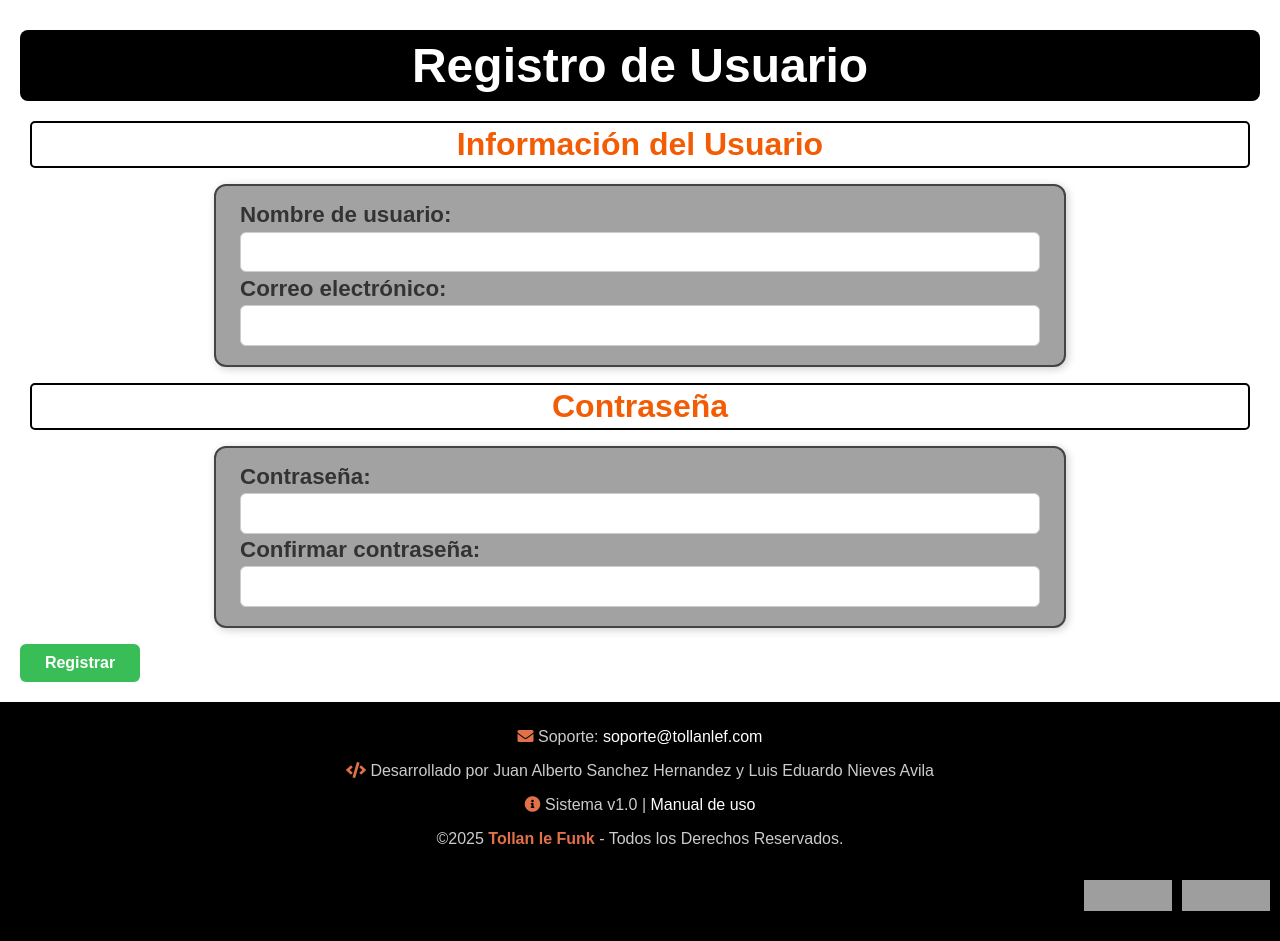
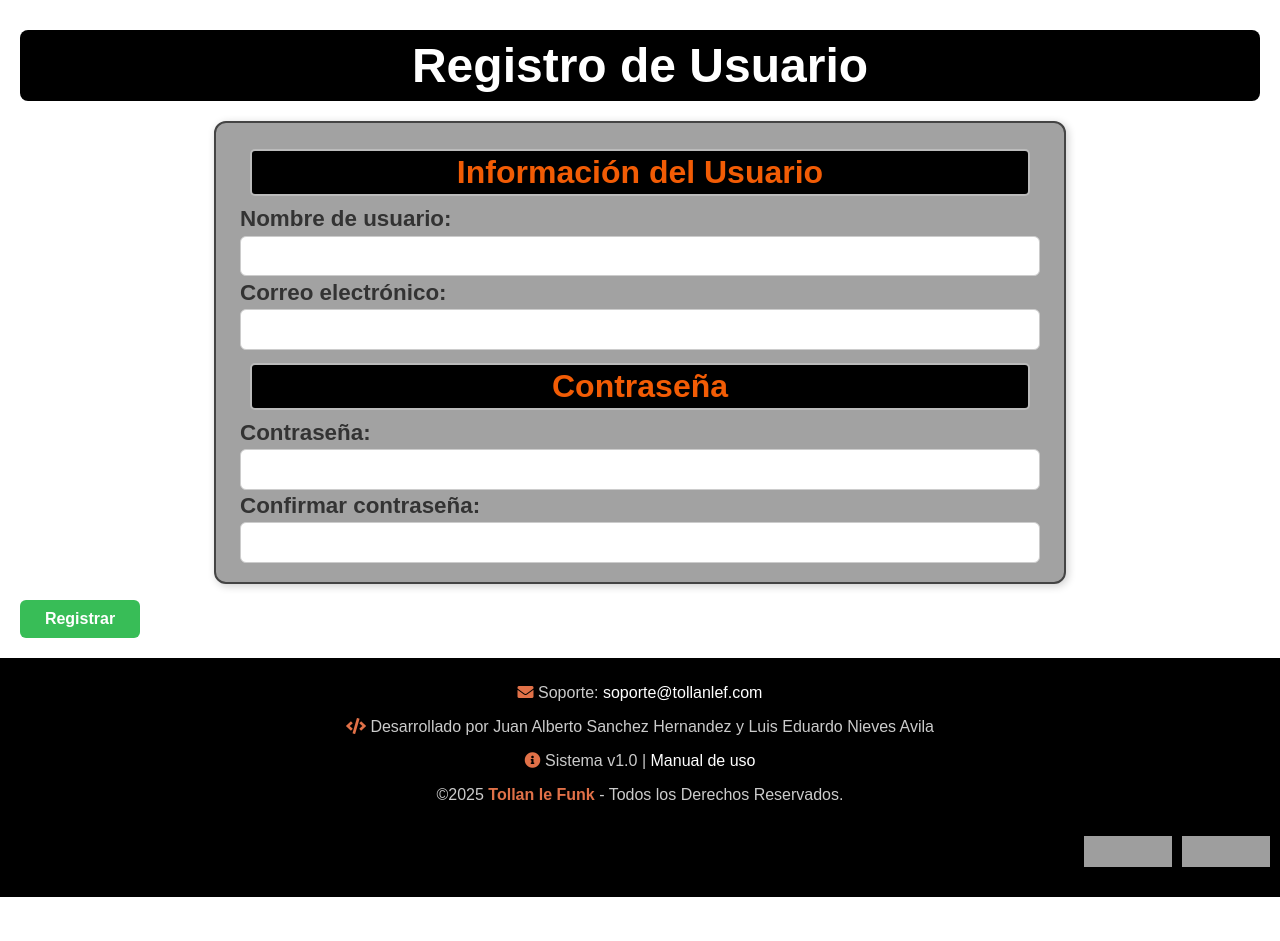
Before and after one commit to LenonWolf/Proyecto_Tollan_Le_Funk, a PHP site: page /src/registro.php in a window 1280 px wide. Shown: the part 97-1038 px from the top of the page. After the commit the page ends 994 px from the top, so only its background shows below. Run offline with PHP 8.4, Linux system fonts and the light colour scheme; grey boxes are pictures that could not be loaded.

Commit message:
Actualización de estilos en form registro

```diff
--- a/assets/css/global.css
+++ b/assets/css/global.css
@@ -38,6 +38,18 @@ h2 {
     border: 2px solid #000000;
     text-align: center;
     border-radius: 5px;
+    background-color: #ffffff;
+    color: #F25C05;
+}
+
+form h2 {
+    font-size: 2rem;
+    margin: 10px;
+    padding: 0.2rem;
+    border: 2px solid #bbbbbb;
+    text-align: center;
+    border-radius: 5px;
+    background-color: #000000;
     color: #F25C05;
 }
 
--- a/src/registro.php
+++ b/src/registro.php
@@ -23,19 +23,18 @@
     <main> <!-- Contenido principal de la página -->
         <h1>Registro de Usuario</h1>
         <form action="procesar_registro.php" method="POST"> <!-- Formulario de registro -->
-            <h2>Información del Usuario</h2>
 
             <div class="div-form">
+                <h2>Información del Usuario</h2>
+
                 <label for="username">Nombre de usuario:</label>
                 <input type="text" id="username" name="username" required>
 
                 <label for="email">Correo electrónico:</label>
                 <input type="email" id="email" name="email" required>
-            </div>
 
-            <h2>Contraseña</h2>
+                <h2>Contraseña</h2>
 
-            <div class="div-form">
                 <label for="password">Contraseña:</label>
                 <input type="password" id="password" name="password" required>
 
```
